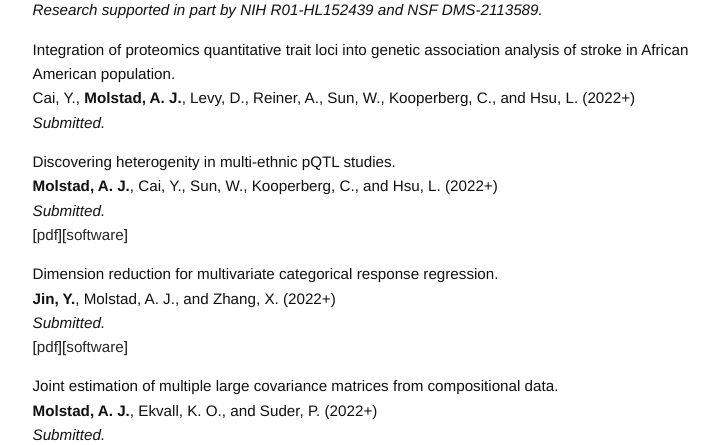
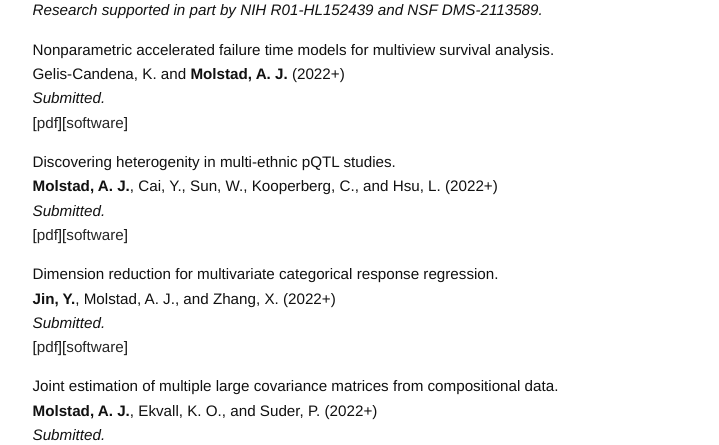
Before and after one commit to ajmolstad/ajmolstad.github.io, a Jekyll site: the page built from research.md, in a window 1280 px wide and 900 px high, cut to the strip 455-900 px from the top of the window. Shown: the whole strip, without its empty margins (275-994 px from the left). Built offline with Jekyll 4.4.1, drawn with Linux system fonts in a browser that asks for light colours.

Commit message:
Update research.md

```diff
--- a/research.md
+++ b/research.md
@@ -8,9 +8,10 @@ permalink: /research/
 
 *Research supported in part by NIH R01-HL152439 and NSF DMS-2113589.*
 
-Integration of proteomics quantitative trait loci into genetic association analysis of stroke in African American population. <br>
-Cai, Y., **Molstad, A. J.**, Levy, D., Reiner, A., Sun, W., Kooperberg, C., and Hsu, L. (2022+) <br>
+Nonparametric accelerated failure time models for multiview survival analysis. <br>
+Gelis-Candena, K. and **Molstad, A. J.** (2022+) <br>
 *Submitted.* <br>
+[[pdf](https://arxiv.org/abs/2108.02143)][[software](https://github.com/ajmolstad/IntegrativeCox)]<br>
 
 Discovering heterogenity in multi-ethnic pQTL studies. <br>
 **Molstad, A. J.**, Cai, Y., Sun, W., Kooperberg, C., and Hsu, L. (2022+) <br>
```
